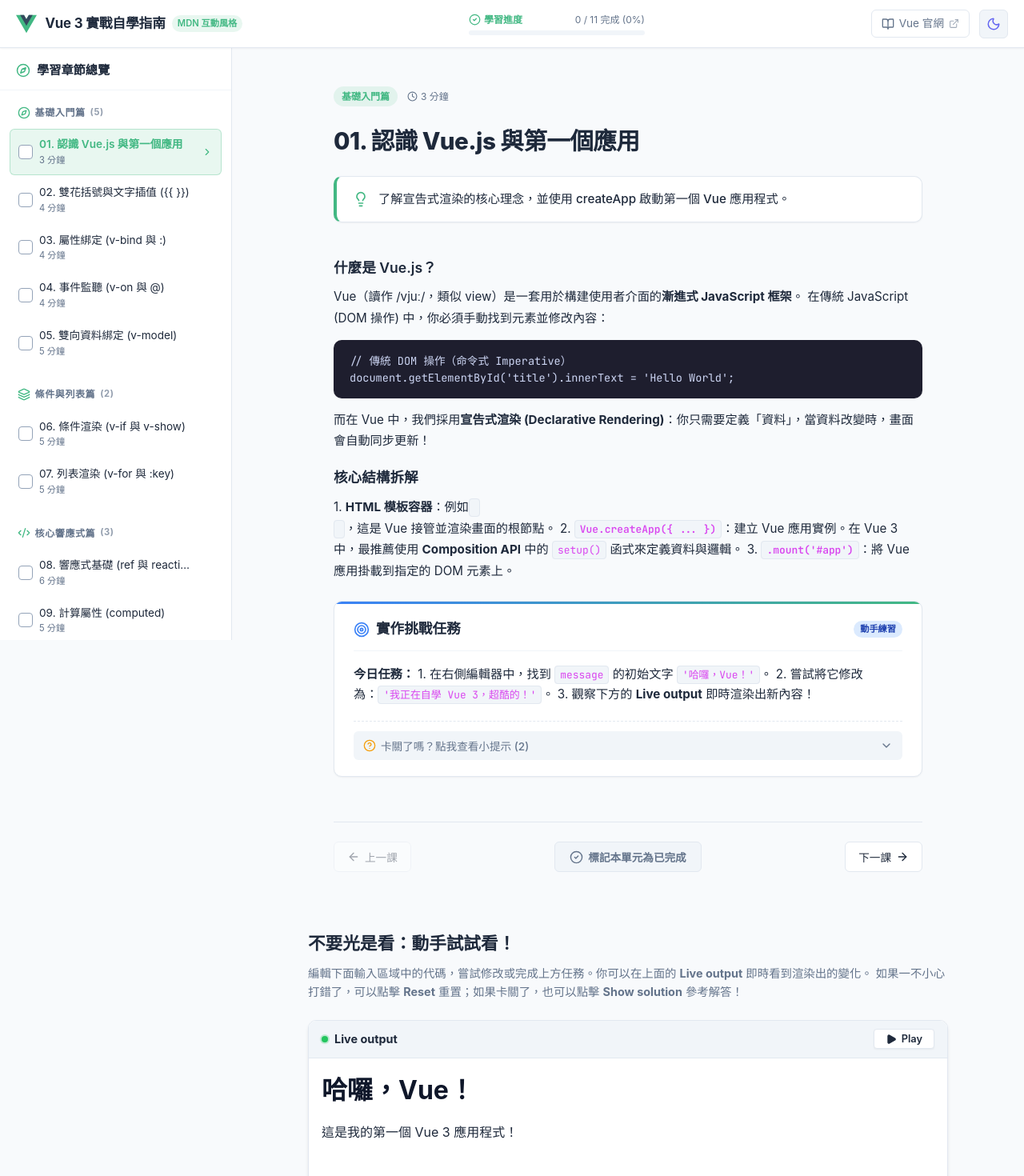
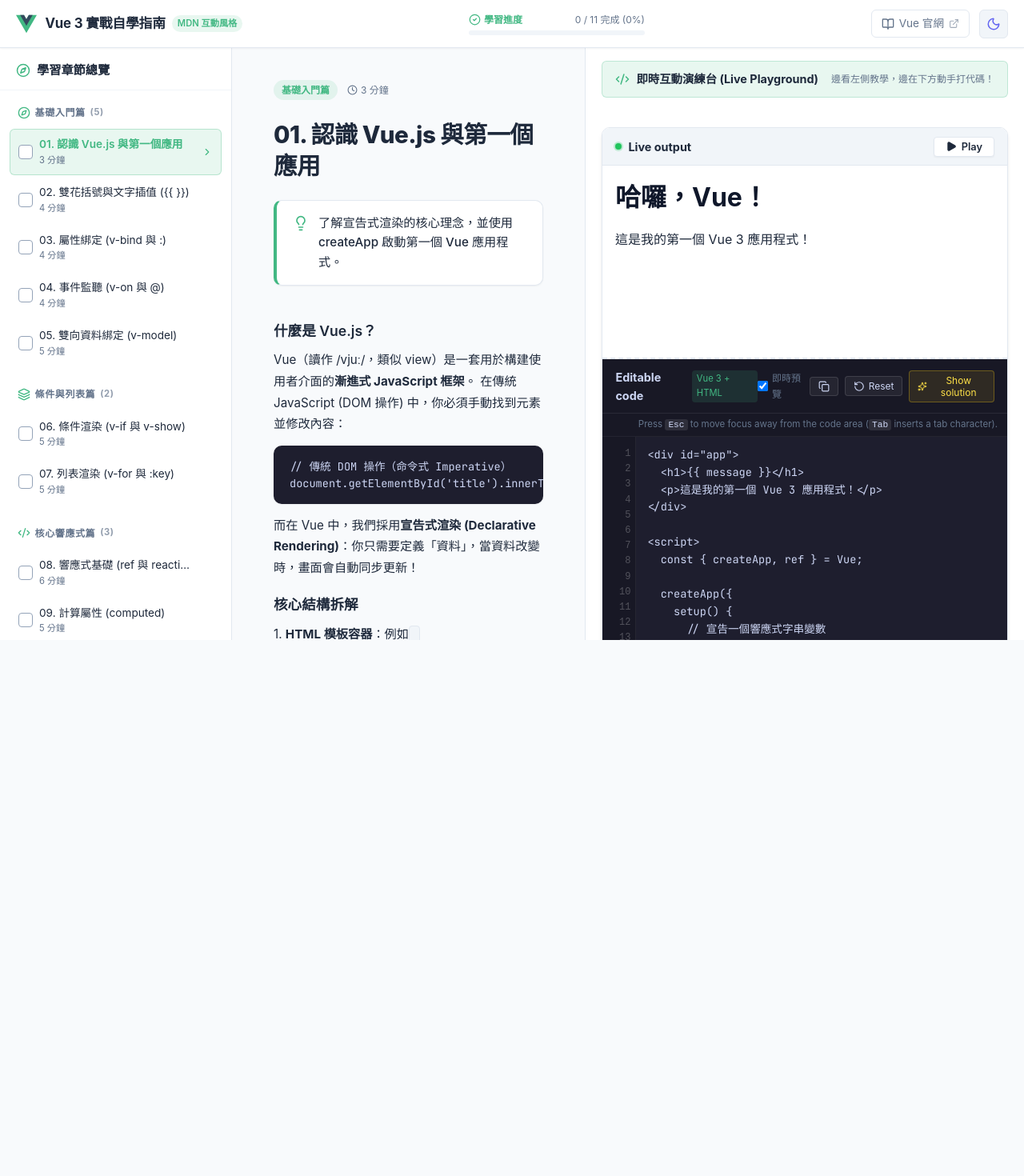
Before and after one commit to DarkSchneider1024/vue-studying, a Vue app: page / in a window 1280 px wide. Shown: the top 1470 px of the page at 80% size. After the commit the page ends 800 px from the top, so only its background shows below. Built offline with nearby package versions, Linux system fonts and the light colour scheme.

Commit message:
feat: layout redesign with side-by-side split screen for docs and code playground

```diff
--- a/src/App.vue
+++ b/src/App.vue
@@ -5,6 +5,7 @@
 import LessonContent from './components/LessonContent.vue';
 import CodePlayground from './components/CodePlayground.vue';
 import { curriculum } from './data/curriculum';
+import { Code2, BookOpen, Columns, Maximize2 } from 'lucide-vue-next';
 
 // 主題切換 (Dark / Light)
 const isDark = ref(false);
@@ -25,7 +26,7 @@
   sidebarOpen.value = !sidebarOpen.value;
 };
 const closeSidebar = () => {
-  if (window.innerWidth <= 860) {
+  if (window.innerWidth <= 1024) {
     sidebarOpen.value = false;
   }
 };
@@ -46,8 +47,12 @@
   currentLessonId.value = id;
   localStorage.setItem('vue-study-last-lesson', id);
   closeSidebar();
-  // 平滑滾動至頂部
-  window.scrollTo({ top: 0, behavior: 'smooth' });
+
+  // 文檔區滾動回頂部
+  const docContainer = document.querySelector('.doc-viewport');
+  if (docContainer) {
+    docContainer.scrollTo({ top: 0, behavior: 'smooth' });
+  }
 };
 
 const prevLesson = () => {
@@ -99,7 +104,7 @@
   }
 
   // 根據螢幕寬度初始側欄
-  if (window.innerWidth <= 860) {
+  if (window.innerWidth <= 1024) {
     sidebarOpen.value = false;
   }
 });
@@ -117,9 +122,9 @@
       @toggle-sidebar="toggleSidebar"
     />
 
-    <!-- 主體雙欄排版 -->
-    <div class="main-container">
-      <!-- 左側導覽列 -->
+    <!-- 主工作區 (左右分欄桌面佈局) -->
+    <div class="main-workspace">
+      <!-- 左側章節目錄導覽列 -->
       <Sidebar
         :curriculum="curriculum"
         :current-lesson-id="currentLessonId"
@@ -130,10 +135,11 @@
         @close-sidebar="closeSidebar"
       />
 
-      <!-- 右側學習與實作區 -->
-      <main class="content-viewport">
-        <div class="learning-container">
-          <!-- 教學文檔解說 -->
+      <!-- 核心雙欄工作台：左為教學說明，右為即時編輯與輸出 -->
+      <div class="workspace-split">
+        <!-- 左欄：教學課程文檔與任務 -->
+        <div class="doc-viewport">
+          <div class="doc-inner-container">
             <LessonContent
               :lesson="currentLesson"
               :is-completed="completedIds.includes(currentLesson.id)"
@@ -143,83 +149,164 @@
               @next-lesson="nextLesson"
               @toggle-complete="toggleComplete"
             />
-
-          <!-- 核心即時互動編輯器 (Live Playground) -->
-          <section class="playground-section">
-            <div class="playground-intro">
-              <h2 class="playground-heading">不要光是看：動手試試看！</h2>
-              <p class="playground-desc">
-                編輯下面輸入區域中的代碼，嘗試修改或完成上方任務。你可以在上面的 <strong>Live output</strong> 即時看到渲染出的變化。
-                如果一不小心打錯了，可以點擊 <strong>Reset</strong> 重置；如果卡關了，也可以點擊 <strong>Show solution</strong> 參考解答！
-              </p>
+          </div>
         </div>
 
+        <!-- 右欄：常駐即時編輯器與預覽 (Playground) -->
+        <div class="playground-viewport">
+          <div class="playground-inner-container">
+            <!-- 演練區標頭 -->
+            <div class="playground-banner">
+              <div class="banner-title-wrap">
+                <Code2 :size="18" class="banner-icon" />
+                <span class="banner-title">即時互動演練台 (Live Playground)</span>
+              </div>
+              <span class="banner-subtext">邊看左側教學，邊在下方動手打代碼！</span>
+            </div>
+
+            <!-- 即時編輯核心 -->
             <CodePlayground
               :starter-code="currentLesson.starterCode"
               :solution-code="currentLesson.solutionCode"
               :lesson-id="currentLesson.id"
             />
-          </section>
           </div>
-      </main>
+        </div>
+      </div>
     </div>
   </div>
 </template>
 
 <style scoped>
 .app-layout {
-  min-height: 100vh;
+  height: 100vh;
   display: flex;
   flex-direction: column;
   background-color: var(--bg-app);
+  overflow: hidden;
 }
 
-.main-container {
+.main-workspace {
   display: flex;
   flex: 1;
   width: 100%;
+  height: calc(100vh - 60px);
   position: relative;
+  overflow: hidden;
 }
 
-.content-viewport {
+/* 雙欄工作台 */
+.workspace-split {
+  display: flex;
   flex: 1;
+  height: 100%;
   min-width: 0;
+  overflow: hidden;
+}
+
+/* 左欄：教學文檔 */
+.doc-viewport {
+  flex: 1;
+  min-width: 380px;
+  height: 100%;
+  overflow-y: auto;
+  border-right: 1px solid var(--border-color);
+  background: var(--bg-app);
+}
+
+.doc-inner-container {
+  max-width: 760px;
+  margin: 0 auto;
+  padding: 1rem 1.25rem 3rem;
+}
+
+/* 右欄：即時演練與編輯器 */
+.playground-viewport {
+  flex: 1.15;
+  min-width: 440px;
+  height: 100%;
+  overflow-y: auto;
+  background: var(--bg-surface);
+  padding: 1rem 1.25rem 3rem;
   display: flex;
-  justify-content: center;
+  flex-direction: column;
+}
+
+.playground-inner-container {
+  max-width: 900px;
+  width: 100%;
+  margin: 0 auto;
+  display: flex;
+  flex-direction: column;
+}
+
+.playground-banner {
+  display: flex;
+  align-items: center;
+  justify-content: space-between;
+  padding: 0.65rem 1rem;
+  background: var(--primary-light);
+  border: 1px solid rgba(66, 184, 131, 0.25);
+  border-radius: var(--radius-sm);
+  margin-bottom: 0.85rem;
+}
+
+.banner-title-wrap {
+  display: flex;
+  align-items: center;
+  gap: 8px;
+}
+
+.banner-icon {
+  color: var(--primary);
+}
+
+.banner-title {
+  font-weight: 700;
+  font-size: 0.9rem;
+  color: var(--text-main);
+}
+
+.banner-subtext {
+  font-size: 0.75rem;
+  color: var(--text-muted);
+}
+
+/* 平板與手機版響應式切換為上下堆疊 */
+@media (max-width: 1024px) {
+  .app-layout {
+    height: auto;
+    min-height: 100vh;
     overflow-y: auto;
   }
 
-.learning-container {
-  width: 100%;
-  max-width: 960px;
-  padding: 1.5rem 1.25rem 4rem;
+  .main-workspace {
+    height: auto;
+    overflow: visible;
   }
 
-.playground-section {
-  max-width: 800px;
-  margin: 1.5rem auto 2rem;
+  .workspace-split {
+    flex-direction: column;
+    height: auto;
+    overflow: visible;
   }
 
-.playground-intro {
-  margin-bottom: 0.75rem;
+  .doc-viewport {
+    min-width: 100%;
+    height: auto;
+    overflow: visible;
+    border-right: none;
+    border-bottom: 2px dashed var(--border-color);
   }
 
-.playground-heading {
-  font-size: 1.35rem;
-  font-weight: 700;
-  color: var(--text-main);
-  margin-bottom: 0.5rem;
+  .playground-viewport {
+    min-width: 100%;
+    height: auto;
+    overflow: visible;
   }
 
-.playground-desc {
-  font-size: 0.9rem;
-  color: var(--text-muted);
-  line-height: 1.6;
-}
-
-@media (max-width: 768px) {
-  .learning-container {
-    padding: 0.75rem 0.5rem 3rem;
+  .banner-subtext {
+    display: none;
   }
 }
 </style>
```
Lines whose indentation alone changed are shown as unchanged.
